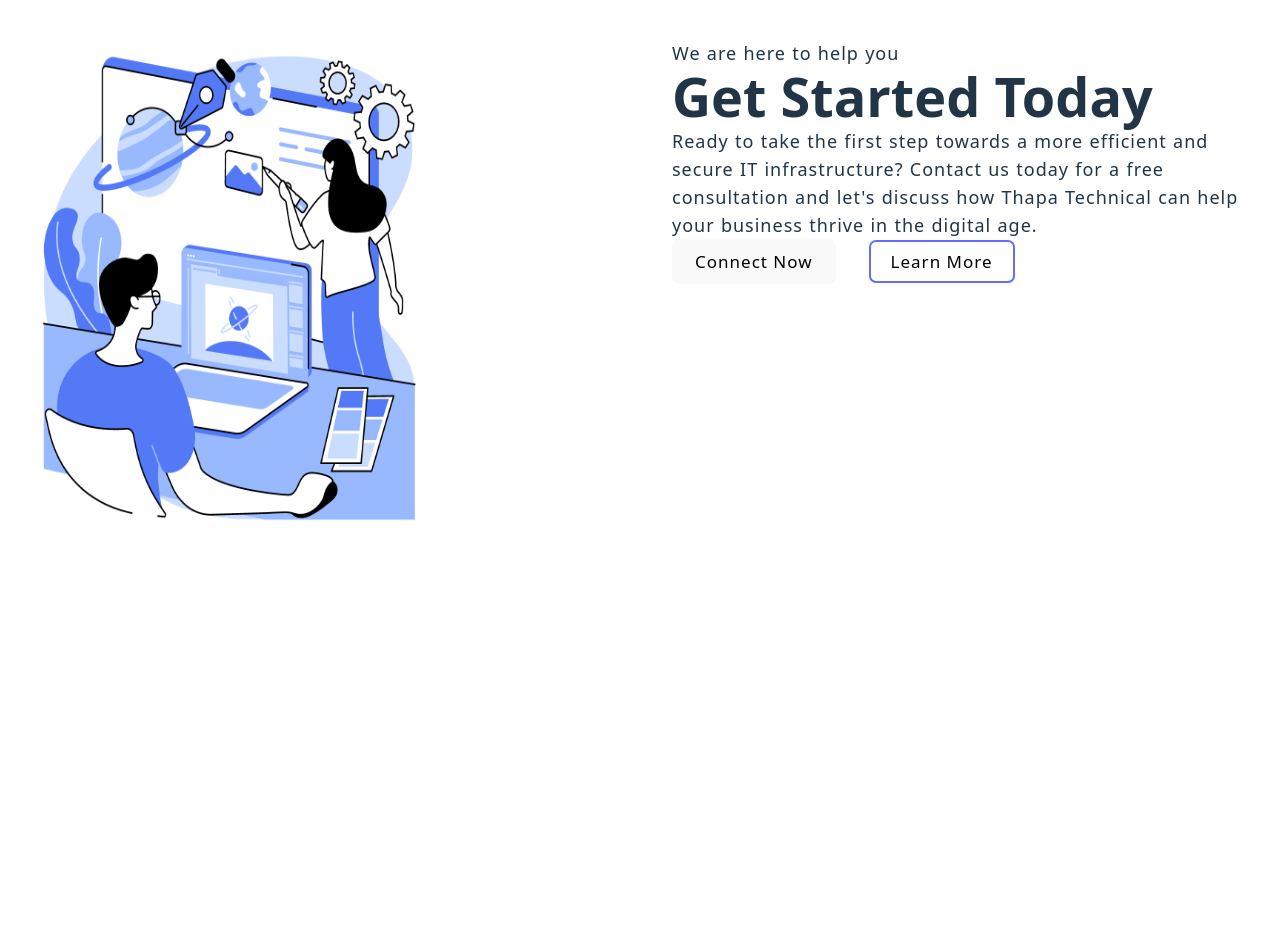
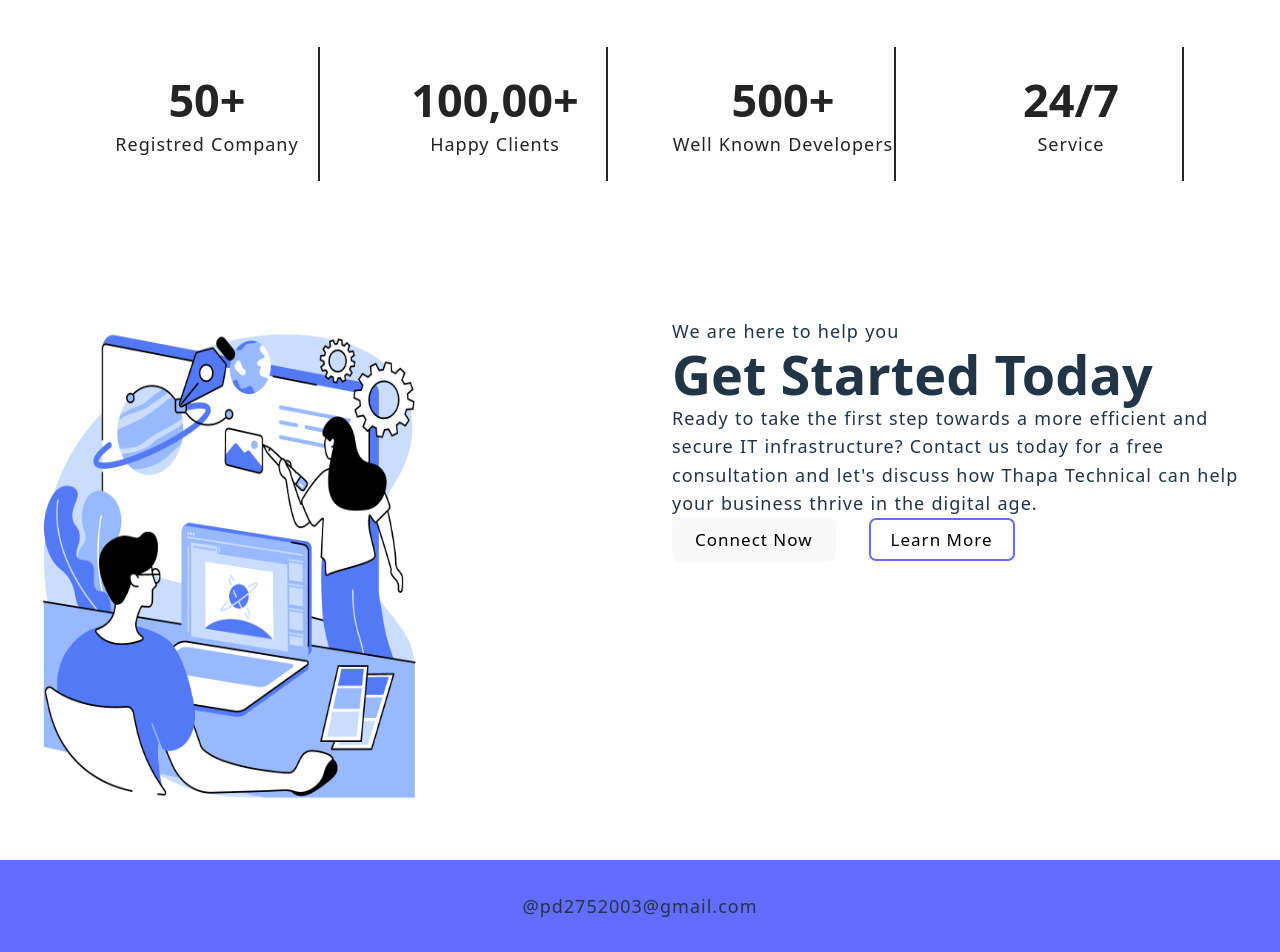
Before and after one commit to devv2705/MERN_Project, a React (Vite) app in the folder client/: page / in a window 1280 px wide. Shown: the part 740-1692 px from the top of the page. Before the commit the page ends 1322 px from the top, so only its background shows below. Built offline with nearby package versions, Linux system fonts and the light colour scheme; no server answers.

Commit message:
add footer

```diff
--- a/client/src/App.jsx
+++ b/client/src/App.jsx
@@ -8,6 +8,7 @@ import {Login} from "./pages/Login"
 import { Navbar } from "./components/Navbar";
 import {Error} from "./pages/Error"
 import { Logout } from "./pages/Logout";
+import { Footer } from "./components/Footer";
 
 export const App=()=>{
   return (
@@ -24,6 +25,7 @@ export const App=()=>{
       <Route path="/logout" element={<Logout/>}/>
       <Route path="*" element={<Error/>}/>
     </Routes>
+    <Footer/>
     </BrowserRouter>
   </>);
 };
--- /dev/null
+++ b/client/src/components/Footer.css
@@ -0,0 +1,6 @@
+footer{
+    padding: 3.2rem;
+    text-align: center;
+    background-color: var(--btn-color);
+    margin-top: auto;
+}
--- /dev/null
+++ b/client/src/components/Footer.jsx
@@ -0,0 +1,9 @@
+import "./Footer.css"
+
+export const Footer=()=>{
+    return (
+        <footer>
+            <p>@pd2752003@gmail.com</p>
+        </footer>
+    )
+}
--- a/client/src/index.css
+++ b/client/src/index.css
@@ -343,3 +343,22 @@ textarea {
   border-radius: 4px;
   background-color: rgb(37, 33, 33);
 }
+
+.section-analytics{
+  margin: 9.6rem;
+  background-color: white;
+  color:var(--dark-color);
+  text-align: center;
+  border-radius: 15px;
+
+
+
+
+}
+.div1{
+  border-right: 0.2rem solid var(--dark-color);
+  font-size: 3rem;
+  padding-top: 10%;
+  padding-bottom: 10%;
+
+}
--- a/client/src/pages/Contact.jsx
+++ b/client/src/pages/Contact.jsx
@@ -126,14 +126,12 @@ export const Contact = () => {
             </div>
 
             <section className="mb-3">
-              <iframe
-                src="https://www.google.com/maps/embed?pb=!1m18!1m12!1m3!1d3782.2613173278896!2d73.91411937501422!3d18.562253982539413!2m3!1f0!2f0!3f0!3m2!1i1024!2i768!4f13.1!3m3!1m2!1s0x3bc2c147b8b3a3bf%3A0x6f7fdcc8e4d6c77e!2sPhoenix%20Marketcity%20Pune!5e0!3m2!1sen!2sin!4v1697604225432!5m2!1sen!2sin"
-                width="100%"
-                height="450"
-                allowFullScreen
-                loading="lazy"
-                referrerPolicy="no-referrer-when-downgrade"
-              ></iframe>
+              <iframe src="https://www.google.com/maps/embed?pb=!1m18!1m12!1m3!1d3774.0070071272894!2d73.15879047547799!3d18.931083982243948!2m3!1f0!2f0!3f0!3m2!1i1024!2i768!4f13.1!3m3!1m2!1s0x3be7e7cb1985ae6d%3A0x160d221abf6161a5!2sAmity%20University%20Mumbai!5e0!3m2!1sen!2sin!4v1723494897849!5m2!1sen!2sin"
+               width="100%"
+               height="450"
+               allowfullscreen=""
+               loading="lazy"
+               referrerpolicy="no-referrer-when-downgrade"></iframe>
             </section>
           </section>
         </>
```
